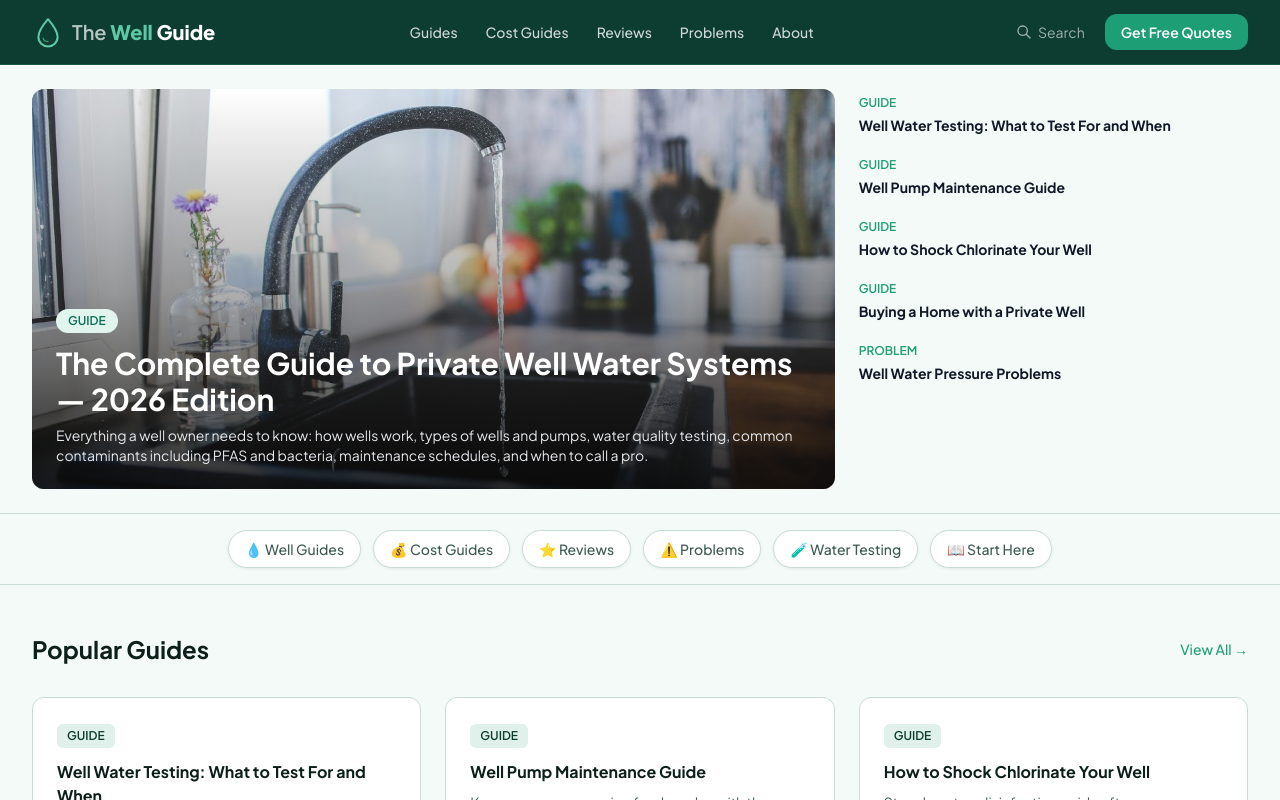
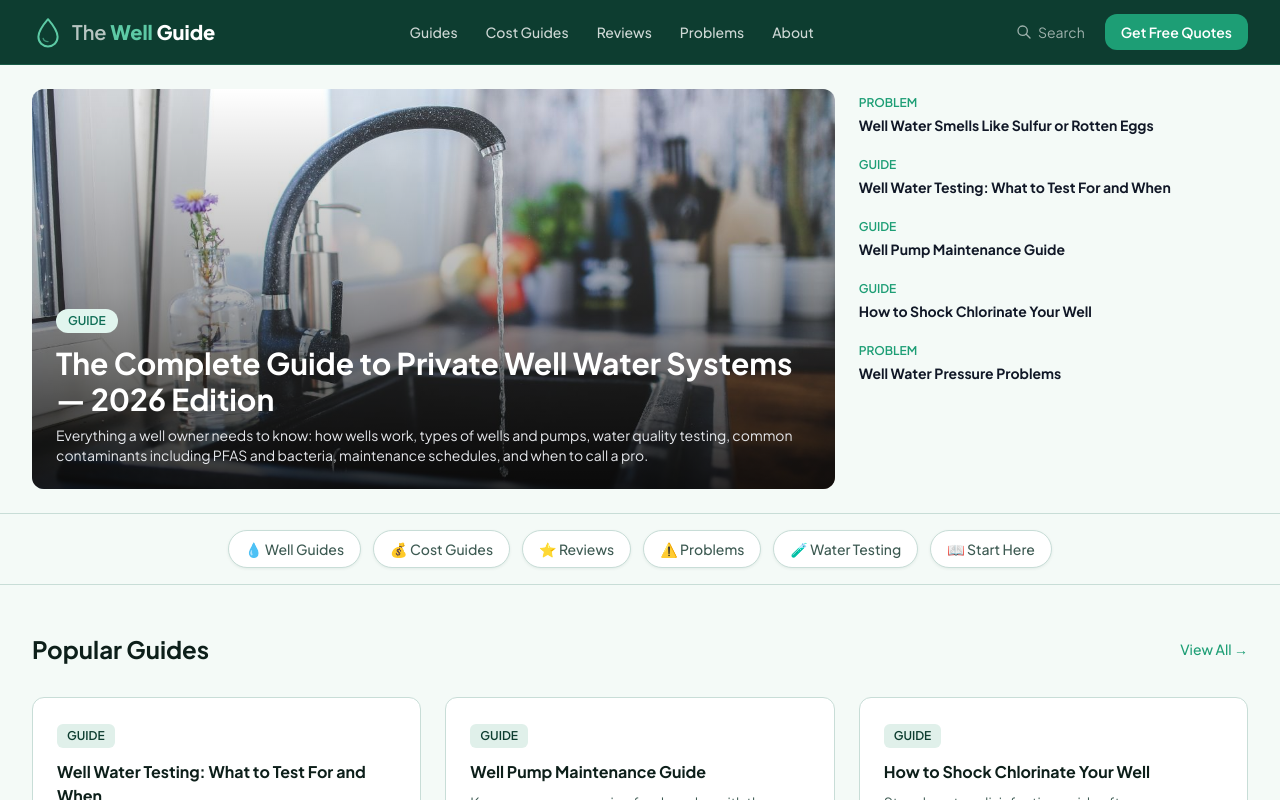
Before and after one commit to thebasementguide2026/thewell.guide-, a Next.js app: page / in a window 1280 px wide. Shown: the top 800 px of the page. Built offline with nearby package versions, Linux system fonts and the light colour scheme.

Commit message:
Add sulfur smell article to homepage sidebar

```diff
--- a/app/page.tsx
+++ b/app/page.tsx
@@ -39,10 +39,10 @@ const badgeColors: Record<string, { bg: string; text: string }> = {
 }
 
 const sidebarArticles = [
+  { title: 'Well Water Smells Like Sulfur or Rotten Eggs', href: '/problems/well-water-smells-like-sulfur', category: 'PROBLEM' },
   { title: 'Well Water Testing: What to Test For and When', href: '/guides/well-water-testing', category: 'GUIDE' },
   { title: 'Well Pump Maintenance Guide', href: '/guides/well-pump-maintenance', category: 'GUIDE' },
   { title: 'How to Shock Chlorinate Your Well', href: '/guides/how-to-shock-chlorinate-well', category: 'GUIDE' },
-  { title: 'Buying a Home with a Private Well', href: '/guides/buying-home-with-private-well', category: 'GUIDE' },
   { title: 'Well Water Pressure Problems', href: '/problems/well-water-pressure-problems', category: 'PROBLEM' },
 ]
 
```
